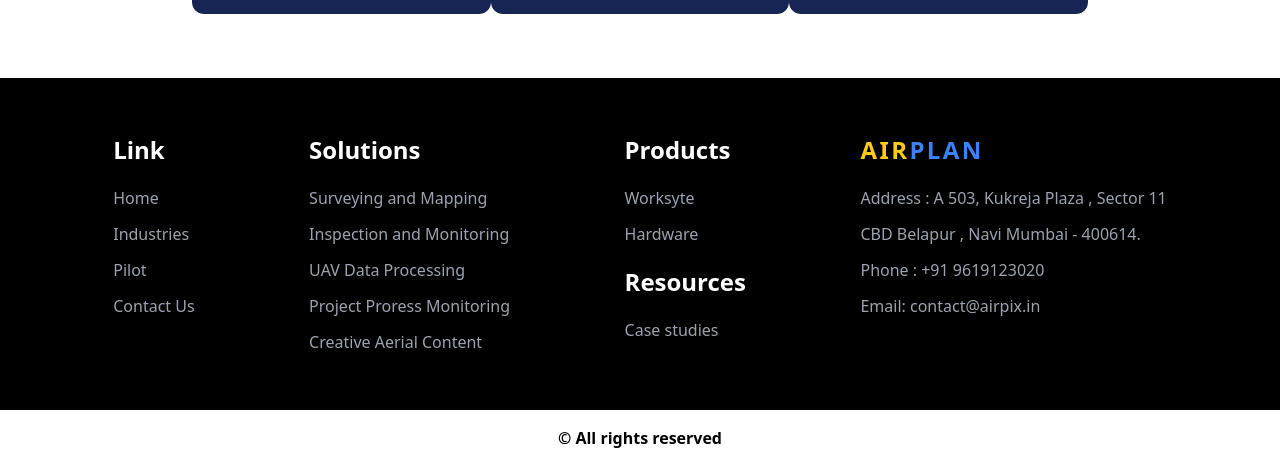
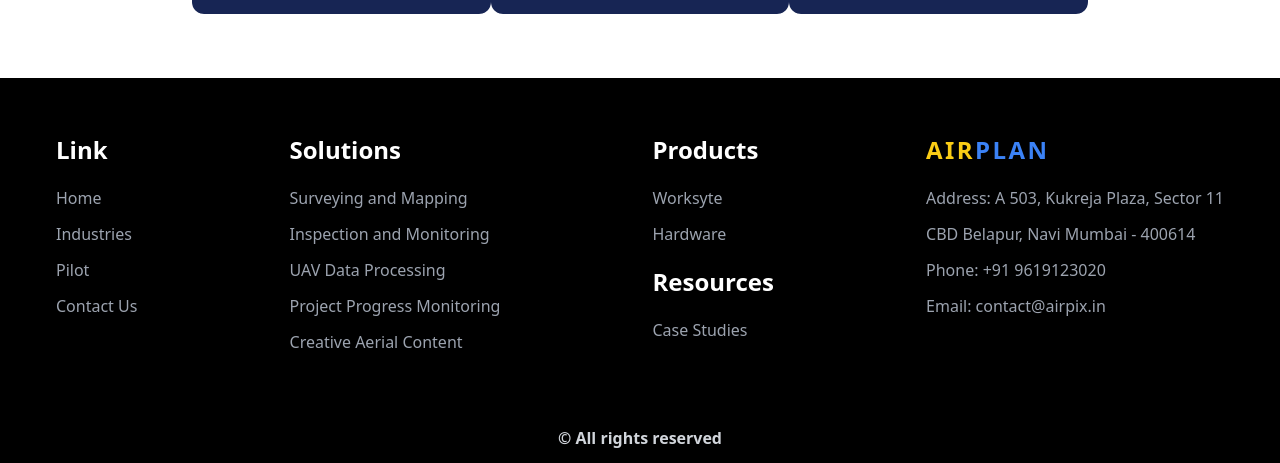
Before and after one commit to ishan9669-create/reactapp, a React (Vite) app: page / in a window 1280 px wide. Shown: the part 3036-3499 px from the top of the page. Built offline with nearby package versions, Linux system fonts and the light colour scheme.

Commit message:
Update footer.jsx

```diff
--- a/src/components/footer.jsx
+++ b/src/components/footer.jsx
@@ -1,112 +1,249 @@
-export default function Footer(){
+// export default function Footer(){
+//     return (
+//         <div>
+//                 <div className="p-14 flex justify-around mt-16 bg-black" >
+//             <div className="flex flex-col gap-5">
+//                     <span className="text-white
+//                     font-bold text-2xl
+//                     ">Link</span>
+//                     <div className="flex flex-col gap-3
+//                     text-gray-400
+//                     ">
+//                         <span
+//                         onClick={()=>{
+//                             window.location.href = '/home'
+//                         }}
+//                         className="hover:text-white cursor-pointer">Home</span>
+//                         <span
+//                         onClick={()=>{
+//                             window.location.href = '/mining'
+//                         }}
+//                         className="hover:text-white cursor-pointer">Industries</span>
+
+//                         <span
+//                         onClick={()=>{
+//                             window.location.href = '/pilot'
+//                         }}
+//                         className="hover:text-white cursor-pointer">Pilot</span>
+//                         <span
+//                         onClick={()=>{
+//                             window.location.href = '/contactUs'
+//                         }}
+//                         className="hover:text-white cursor-pointer">Contact Us</span>
+
+//                     </div>
+//                 </div>
+
+
+//                 <div className="flex flex-col gap-5">
+//                     <span className="text-white
+//                     font-bold text-2xl
+//                     ">Solutions</span>
+//                     <div className="flex flex-col gap-3
+//                     text-gray-400
+//                     ">
+//                         <span
+//                         onClick={()=>{
+//                             window.location.href = '/'
+//                         }}
+//                         className="hover:text-white cursor-pointer">Surveying and Mapping</span>
+//                         <span className="hover:text-white cursor-pointer">Inspection and Monitoring</span>
+//                         <span className="hover:text-white cursor-pointer">UAV Data Processing</span>
+//                         <span className="hover:text-white cursor-pointer">Project Proress Monitoring</span>
+//                         <span
+//                         onClick={()=>{
+//                             window.location.href = '/aerialphoto'
+//                         }}
+//                         className="hover:text-white cursor-pointer">Creative Aerial Content</span>
+
+//                     </div>
+//                 </div>
+
+//                 <div className="flex flex-col gap-5">
+
+//                 <span className="text-white
+//                    font-bold text-2xl">Products</span>
+//                     <div className="flex flex-col gap-3 text-gray-400">
+//                         <span
+//                         onClick={()=>{
+//                             window.location.href = '/worksyte'
+//                         }}
+//                         className="hover:text-white cursor-pointer">Worksyte</span>
+//                         <span
+//                         onClick={()=>{
+//                             window.location.href = '/product'
+//                         }}
+//                         className="hover:text-white cursor-pointer">Hardware</span>
+
+//                     </div>
+//                     <span className="text-white
+//                    font-bold text-2xl">Resources</span>
+//                     <div className="flex flex-col gap-3 text-gray-400">
+//                         <span
+//                         onClick={()=>{
+//                             window.location.href = '/case'
+//                         }}
+//                         className="hover:text-white cursor-pointer">Case studies</span>
+
+
+//                     </div>
+//                 </div>
+
+//                 <div className="flex flex-col gap-5">
+//                 <span className=" font-semibold tracking-widest text-2xl text-yellow-400">AIR<span className="text-blue-500">PLAN</span></span>
+//                     <div className="flex flex-col gap-3 text-gray-400">
+//                         <span className="hover:text-white cursor-pointer">Address : A 503, Kukreja Plaza , Sector 11</span>
+//                         <span className="hover:text-white cursor-pointer">CBD Belapur , Navi Mumbai - 400614.</span>
+//                         <span className="hover:text-white cursor-pointer">Phone : +91 9619123020</span>
+//                         <span className="hover:text-white cursor-pointer">Email: contact@airpix.in </span>
+//                     </div>
+//                 </div>
+//             </div>
+
+//             <footer>
+//                 <div className="flex justify-center p-4
+//                  text-black font-bold font-sans">
+//                 <span>&#169; All rights reserved</span>
+
+//                 </div>
+//             </footer>
+//         </div>
+//     )
+// }
+export default function Footer() {
     return (
-        <div>
-                <div className="p-14 flex justify-around mt-16 bg-black" >
+      <div className="w-full">
+        {/* Footer content */}
+        <div className="p-10 md:p-14 flex flex-col md:flex-row justify-between items-start gap-10 md:gap-0 bg-black mt-16">
+
+          {/* Links Column */}
           <div className="flex flex-col gap-5">
-                    <span className="text-white
-                    font-bold text-2xl
-                    ">Link</span>
-                    <div className="flex flex-col gap-3
-                    text-gray-400
-                    ">
+            <span className="text-white font-bold text-2xl">Link</span>
+            <div className="flex flex-col gap-3 text-gray-400">
               <span
-                        onClick={()=>{
-                            window.location.href = '/home'
+                onClick={() => {
+                  window.location.href = '/home';
                 }}
-                        className="hover:text-white cursor-pointer">Home</span>
+                className="hover:text-white cursor-pointer"
+              >
+                Home
+              </span>
               <span
-                        onClick={()=>{
-                            window.location.href = '/mining'
+                onClick={() => {
+                  window.location.href = '/mining';
                 }}
-                        className="hover:text-white cursor-pointer">Industries</span>
-
+                className="hover:text-white cursor-pointer"
+              >
+                Industries
+              </span>
               <span
-                        onClick={()=>{
-                            window.location.href = '/pilot'
+                onClick={() => {
+                  window.location.href = '/pilot';
                 }}
-                        className="hover:text-white cursor-pointer">Pilot</span>
+                className="hover:text-white cursor-pointer"
+              >
+                Pilot
+              </span>
               <span
-                        onClick={()=>{
-                            window.location.href = '/contactUs'
+                onClick={() => {
+                  window.location.href = '/contactUs';
                 }}
-                        className="hover:text-white cursor-pointer">Contact Us</span>
-
+                className="hover:text-white cursor-pointer"
+              >
+                Contact Us
+              </span>
             </div>
           </div>
 
-
+          {/* Solutions Column */}
           <div className="flex flex-col gap-5">
-                    <span className="text-white
-                    font-bold text-2xl
-                    ">Solutions</span>
-                    <div className="flex flex-col gap-3
-                    text-gray-400
-                    ">
+            <span className="text-white font-bold text-2xl">Solutions</span>
+            <div className="flex flex-col gap-3 text-gray-400">
               <span
-                        onClick={()=>{
-                            window.location.href = '/'
+                onClick={() => {
+                  window.location.href = '/';
                 }}
-                        className="hover:text-white cursor-pointer">Surveying and Mapping</span>
+                className="hover:text-white cursor-pointer"
+              >
+                Surveying and Mapping
+              </span>
               <span className="hover:text-white cursor-pointer">Inspection and Monitoring</span>
               <span className="hover:text-white cursor-pointer">UAV Data Processing</span>
-                        <span className="hover:text-white cursor-pointer">Project Proress Monitoring</span>
+              <span className="hover:text-white cursor-pointer">Project Progress Monitoring</span>
               <span
-                        onClick={()=>{
-                            window.location.href = '/aerialphoto'
+                onClick={() => {
+                  window.location.href = '/aerialphoto';
                 }}
-                        className="hover:text-white cursor-pointer">Creative Aerial Content</span>
-
+                className="hover:text-white cursor-pointer"
+              >
+                Creative Aerial Content
+              </span>
             </div>
           </div>
 
+          {/* Products & Resources Column */}
           <div className="flex flex-col gap-5">
-
-                <span className="text-white
-                   font-bold text-2xl">Products</span>
+            <span className="text-white font-bold text-2xl">Products</span>
             <div className="flex flex-col gap-3 text-gray-400">
               <span
-                        onClick={()=>{
-                            window.location.href = '/worksyte'
+                onClick={() => {
+                  window.location.href = '/worksyte';
                 }}
-                        className="hover:text-white cursor-pointer">Worksyte</span>
+                className="hover:text-white cursor-pointer"
+              >
+                Worksyte
+              </span>
               <span
-                        onClick={()=>{
-                            window.location.href = '/product'
+                onClick={() => {
+                  window.location.href = '/product';
                 }}
-                        className="hover:text-white cursor-pointer">Hardware</span>
+                className="hover:text-white cursor-pointer"
+              >
+                Hardware
+              </span>
+            </div>
 
-                    </div>
-                    <span className="text-white
-                   font-bold text-2xl">Resources</span>
+            <span className="text-white font-bold text-2xl">Resources</span>
             <div className="flex flex-col gap-3 text-gray-400">
               <span
-                        onClick={()=>{
-                            window.location.href = '/case'
+                onClick={() => {
+                  window.location.href = '/case';
                 }}
-                        className="hover:text-white cursor-pointer">Case studies</span>
-
-
+                className="hover:text-white cursor-pointer"
+              >
+                Case Studies
+              </span>
             </div>
           </div>
 
+          {/* Contact Information Column */}
           <div className="flex flex-col gap-5">
-                <span className=" font-semibold tracking-widest text-2xl text-yellow-400">AIR<span className="text-blue-500">PLAN</span></span>
+            <span className="font-semibold tracking-widest text-2xl text-yellow-400">
+              AIR<span className="text-blue-500">PLAN</span>
+            </span>
             <div className="flex flex-col gap-3 text-gray-400">
-                        <span className="hover:text-white cursor-pointer">Address : A 503, Kukreja Plaza , Sector 11</span>
-                        <span className="hover:text-white cursor-pointer">CBD Belapur , Navi Mumbai - 400614.</span>
-                        <span className="hover:text-white cursor-pointer">Phone : +91 9619123020</span>
-                        <span className="hover:text-white cursor-pointer">Email: contact@airpix.in </span>
+              <span className="hover:text-white cursor-pointer">
+                Address: A 503, Kukreja Plaza, Sector 11
+              </span>
+              <span className="hover:text-white cursor-pointer">
+                CBD Belapur, Navi Mumbai - 400614
+              </span>
+              <span className="hover:text-white cursor-pointer">
+                Phone: +91 9619123020
+              </span>
+              <span className="hover:text-white cursor-pointer">
+                Email: contact@airpix.in
+              </span>
             </div>
           </div>
         </div>
 
+        {/* Footer Bottom Section */}
         <footer>
-                <div className="flex justify-center p-4
-                 text-black font-bold font-sans">
+          <div className="flex justify-center p-4 text-gray-300 font-bold font-sans bg-black">
             <span>&#169; All rights reserved</span>
-
           </div>
         </footer>
       </div>
-    )
+    );
   }
```
Lines whose indentation alone changed are shown as unchanged.
